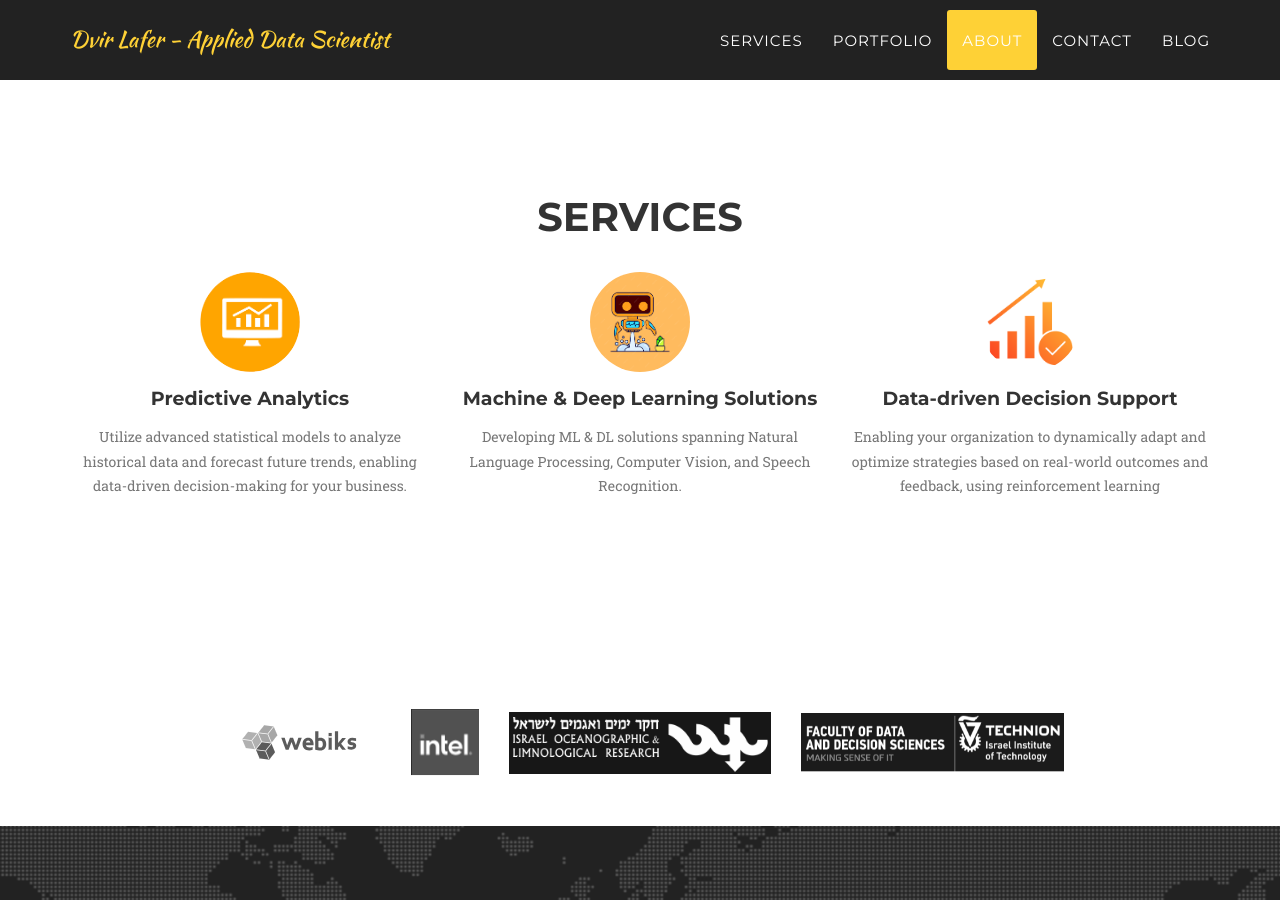
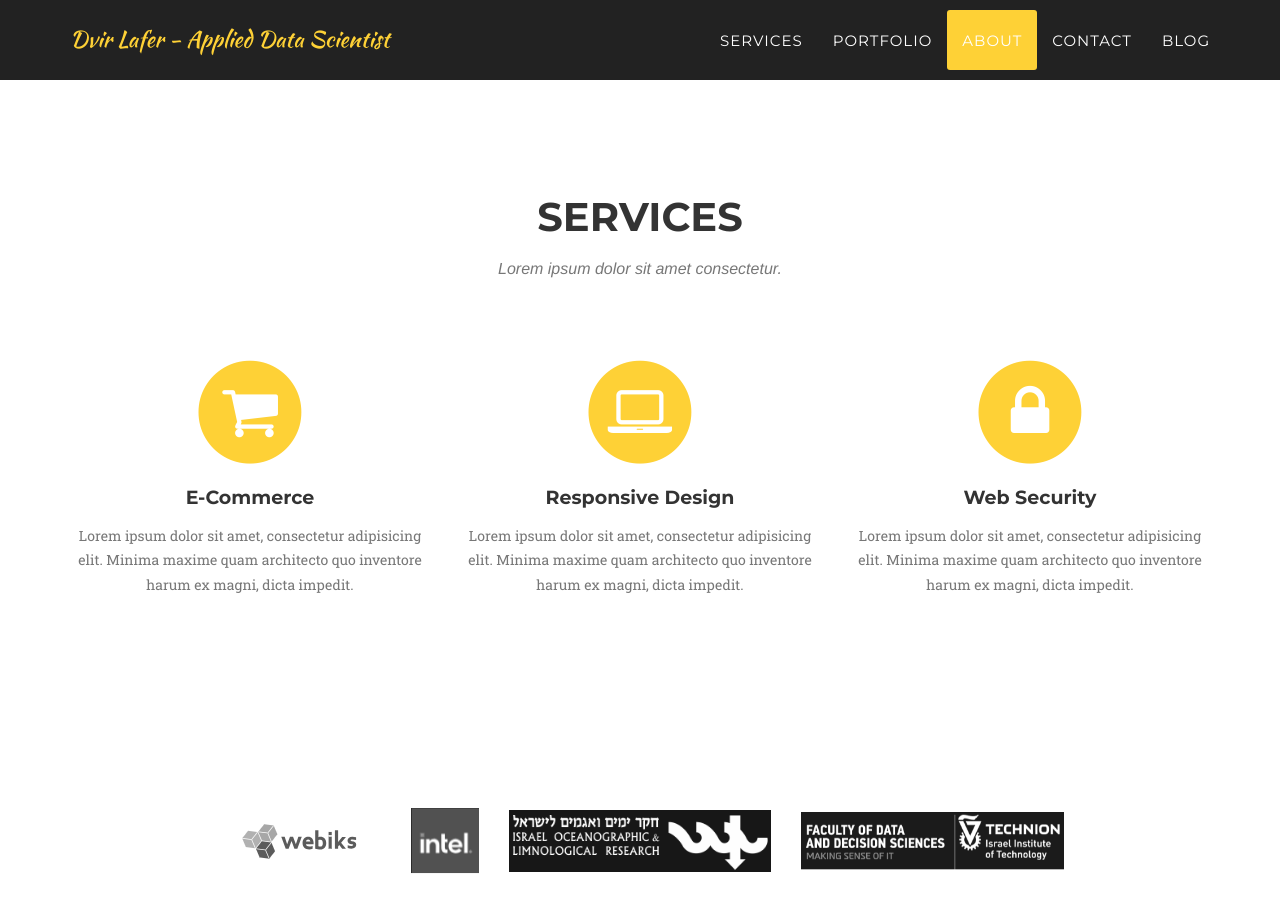
Before and after one commit to dvirla/dvirla.github.io, a Jekyll site: the page built from index.html, in a window 1280 px wide and 900 px high, scrolled down 1827 px. Built offline with Jekyll 4.4.1, drawn with Linux system fonts in a browser that asks for light colours; some web fonts are replaced.

Commit message:
trying to fix responsive on phone

```diff
--- a/_includes/services.html
+++ b/_includes/services.html
@@ -4,29 +4,33 @@
         <div class="row">
             <div class="col-lg-12 text-center">
                 <h2 class="section-heading">Services</h2>
+                <h3 class="section-subheading text-muted">Lorem ipsum dolor sit amet consectetur.</h3>
             </div>
         </div>
         <div class="row text-center">
-            <div class="col-12 col-md-4 service-item">
+            <div class="col-md-4">
                 <span class="fa-stack fa-4x">
-                    <img class="img-circle img-fluid" src="img/services/analytics.png" alt="" width="100">
+                    <i class="fa fa-circle fa-stack-2x text-primary"></i>
+                    <i class="fa fa-shopping-cart fa-stack-1x fa-inverse"></i>
                 </span>
-                <h4 class="service-heading">Predictive Analytics</h4>
-                <p class="text-muted">Utilize advanced statistical models to analyze historical data and forecast future trends, enabling data-driven decision-making for your business.</p>
+                <h4 class="service-heading">E-Commerce</h4>
+                <p class="text-muted">Lorem ipsum dolor sit amet, consectetur adipisicing elit. Minima maxime quam architecto quo inventore harum ex magni, dicta impedit.</p>
             </div>
-            <div class="col-12 col-md-4 service-item">
+            <div class="col-md-4">
                 <span class="fa-stack fa-4x">
-                    <img class="img-circle img-fluid" src="img/services/ai.png" alt="" width="100">
+                    <i class="fa fa-circle fa-stack-2x text-primary"></i>
+                    <i class="fa fa-laptop fa-stack-1x fa-inverse"></i>
                 </span>
-                <h4 class="service-heading">Machine & Deep Learning Solutions</h4>
-                <p class="text-muted">Developing ML & DL solutions spanning Natural Language Processing, Computer Vision, and Speech Recognition.</p>
+                <h4 class="service-heading">Responsive Design</h4>
+                <p class="text-muted">Lorem ipsum dolor sit amet, consectetur adipisicing elit. Minima maxime quam architecto quo inventore harum ex magni, dicta impedit.</p>
             </div>
-            <div class="col-12 col-md-4 service-item">
+            <div class="col-md-4">
                 <span class="fa-stack fa-4x">
-                    <img class="img-circle img-fluid" src="img/services/decision.png" alt="" width="100">
+                    <i class="fa fa-circle fa-stack-2x text-primary"></i>
+                    <i class="fa fa-lock fa-stack-1x fa-inverse"></i>
                 </span>
-                <h4 class="service-heading">Data-driven Decision Support</h4>
-                <p class="text-muted">Enabling your organization to dynamically adapt and optimize strategies based on real-world outcomes and feedback, using reinforcement learning</p>
+                <h4 class="service-heading">Web Security</h4>
+                <p class="text-muted">Lorem ipsum dolor sit amet, consectetur adipisicing elit. Minima maxime quam architecto quo inventore harum ex magni, dicta impedit.</p>
             </div>
         </div>
     </div>
```
